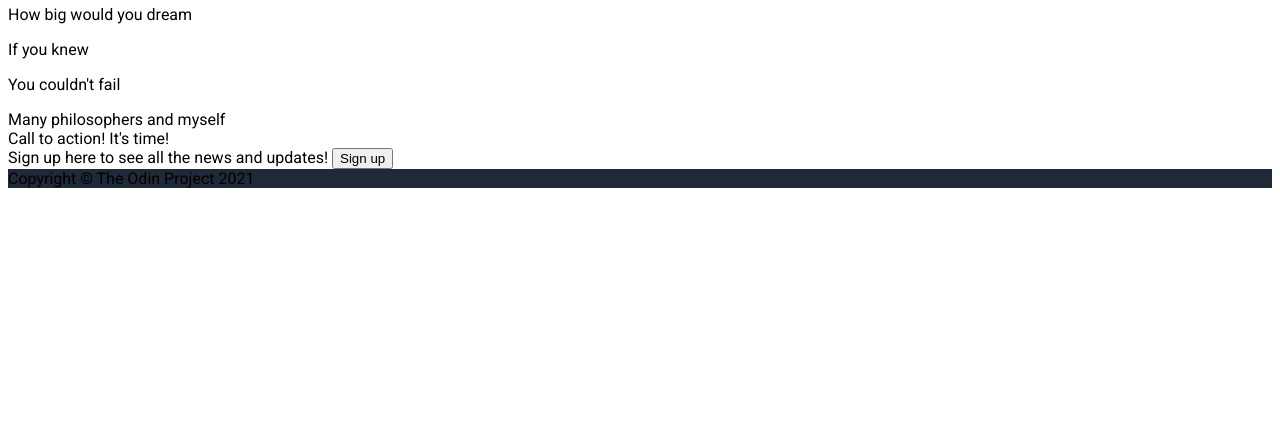
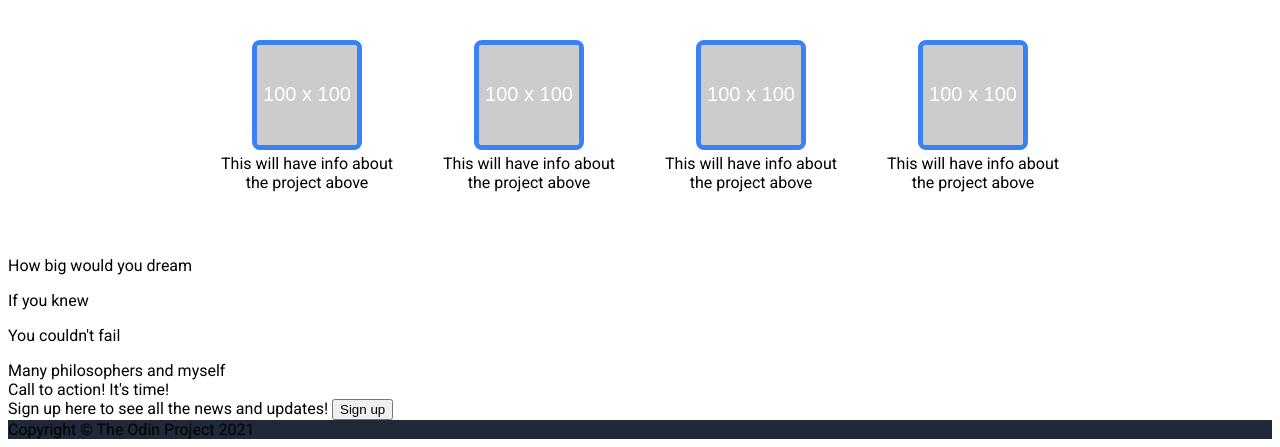
Before and after one commit to oleoetken/landing-page, a plain HTML site: page index.html in a window 1280 px wide. Shown: the part 487-934 px from the top of the page. Before the commit the page ends 800 px from the top, so only its background shows below. Drawn offline with Linux system fonts and the light colour scheme.

Commit message:
Add style to the body-box and set placeholder img
Align items at center and content as well  to follow the structure.
Add flex to make it all work accordingly. Put headline outside of flex
to put it above in the middle. Set div around the text to make it warp
in the next row. Set image placeholder for now with border

```diff
--- a/index.html
+++ b/index.html
@@ -33,23 +33,24 @@
         </div>
         </div>
         <div class="body">
+            <div class="headline">Links to my projects</div>
             <div class="body-box">
-                <div class="headline">Links to my projects</div>
+
                 <div class="image-box">
-                    <img src="" alt="Picture of one project">
-                    This will have info about the project above
+                    <img src="./images/placeholder.jpg" class="image-style" alt="Picture of one project">
+                    <div class="text">This will have info about the project above</div>
                 </div>
                 <div class="image-box">
-                    <img src="" alt="Picture of one project">
-                    This will have info about the project above
+                    <img src="./images/placeholder.jpg" class="image-style" alt="Picture of one project">
+                    <div class="text">This will have info about the project above</div>
                 </div>
                 <div class="image-box">
-                    <img src="" alt="Picture of one project">
-                    This will have info about the project above
+                    <img src="./images/placeholder.jpg" class="image-style" alt="Picture of one project">
+                    <div class="text">This will have info about the project above</div>
                 </div>
                 <div class="image-box">
-                    <img src="" alt="Picture of one project">
-                    This will have info about the project above
+                    <img src="./images/placeholder.jpg" class="image-style" alt="Picture of one project">
+                    <div class="text">This will have info about the project above</div>
                 </div>
             </div>
             <div class="text-box">
--- a/style.css
+++ b/style.css
@@ -79,3 +79,33 @@ ul {
     border: none;
     border-radius: 8px;
 }
+
+.body-box {
+    display: flex;
+    padding-left: 200px;
+    padding-right: 200px;
+    padding-top: 48px;
+    padding-bottom: 48px;
+    gap: 24px;
+    justify-content: center;
+    text-align: center;
+}
+
+.headline {
+    font-size: 36px;
+    color: #1F2937;
+    font-weight: 900;
+    margin-bottom: 8px;
+    text-align: center;
+    margin-top: 48px;
+}
+
+.image-box {
+
+    max-width: 200px;
+}
+
+.image-style {
+    border: 5px solid #3882F6;
+    border-radius: 8px;
+}
```
Also changed, not shown: images/placeholder.jpg (added).
